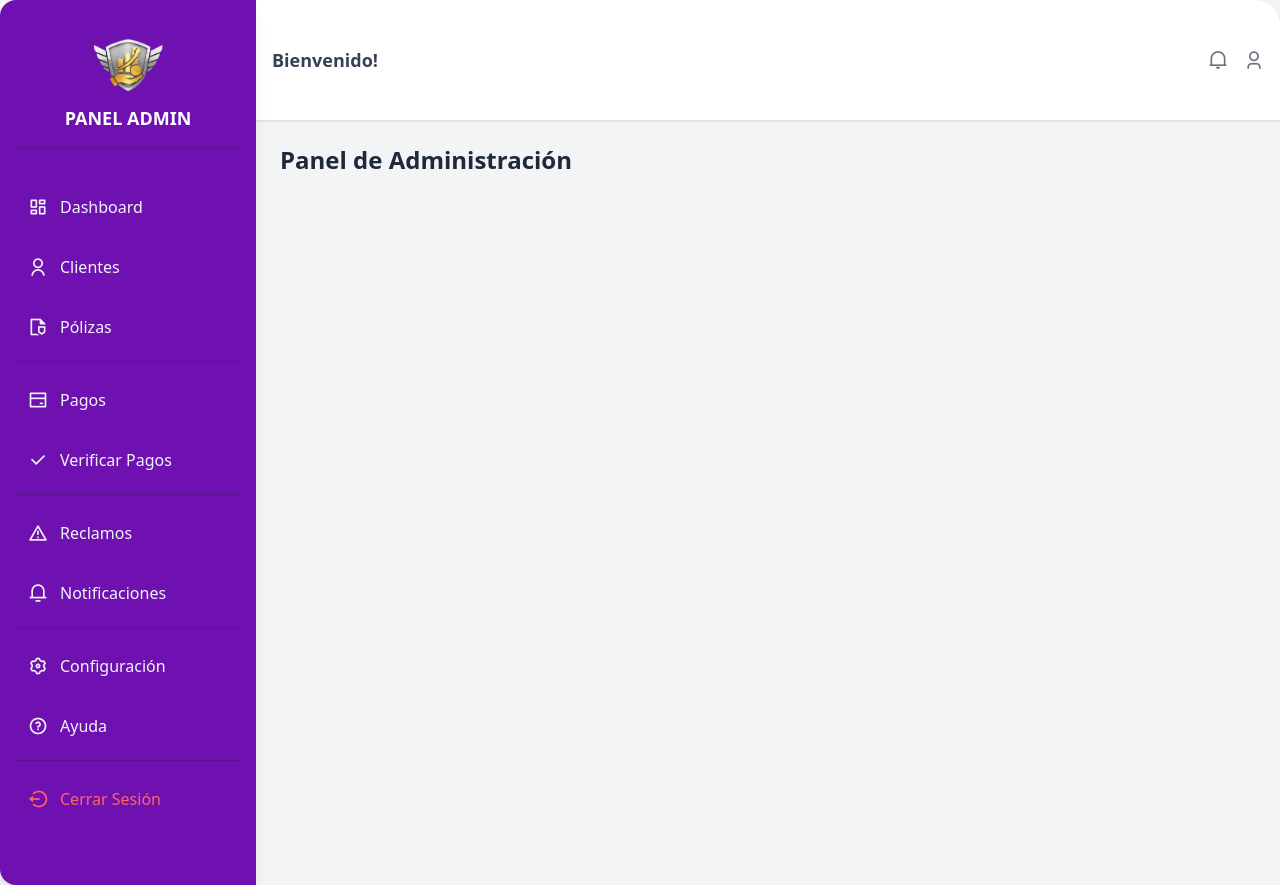
After one commit to Flarxx/Pagina-seguros2025, a Django app: template usuarios/templates/administrador/prueba.html in a window 1280 px wide. The commit adds this page. Run offline with Django 3.2, Linux system fonts and the light colour scheme; the template is opened without the code that fills it, so the values that code supplies are empty; style sheets or scripts are compiled from the project's sources; some libraries are stand-ins or nearby versions.

Commit message:
modificada vista para verificacion de pagos y agregue mejoras al panel admin

```diff
--- a/pagos/views.py
+++ b/pagos/views.py
@@ -63,4 +63,4 @@ def verificar_pagos(request):
         pago.save()
         return redirect('verificar_pagos')
 
-    return render(request, 'pagos/admin/verificar_pagos.html', {'pagos': pagos})
+    return render(request, 'pagos/administrador/verificar_pagos.html', {'pagos': pagos})
--- a/usuarios/templates/administrador/inicio_admin.html
+++ b/usuarios/templates/administrador/inicio_admin.html
@@ -1,4 +1,5 @@
-{% extends 'usuarios/base.html' %}
+{% extends 'administrador/prueba.html' %}
+
 
 {% block content %}
 <h2 class="text-center">Bienvenido al sistema de seguros</h2>
--- /dev/null
+++ b/usuarios/templates/administrador/prueba.html
@@ -0,0 +1,124 @@
+{% load static %}
+<!DOCTYPE html>
+<html lang="es">
+<head>
+    <meta charset="UTF-8">
+    <meta name="viewport" content="width=device-width, initial-scale=1.0">
+    <title>{% block title %}PANEL ADMINISTRADOR{% endblock %}</title>
+
+    <!-- Tailwind CSS -->
+    <link href="{% static 'css/output.css' %}" rel="stylesheet" />
+    <link rel="stylesheet" href="{% static 'css/styles.css' %}">
+
+    <!-- Remix Icon -->
+    <link href="https://cdn.jsdelivr.net/npm/remixicon@4.3.0/fonts/remixicon.css" rel="stylesheet">
+
+    {% block head_extra %}{% endblock %}
+</head>
+<body class="bg-gray-100 font-sans antialiased flex rounded-br-2xl">
+    <!-- Sidebar -->
+    <nav class="w-64 bg-purple-800 text-gray-700 p-4 h-screen fixed shadow-lg rounded-tl-2xl rounded-bl-2xl">
+        <div class="mb-8 flex flex-col items-center py-4 border-b border-purple-900">
+            <img src="{% static 'img/logoprueba.png' %}" alt="Logo Admin Panel" class="h-16 mb-2">
+            <span class="text-lg font-semibold text-white">PANEL ADMIN</span>
+        </div>
+
+        <ul class="space-y-2">
+            <!-- Grupo 1: Gestión principal -->
+            <li>
+                <a href="#" class="flex items-center space-x-3 p-3 rounded-lg text-gray-100 hover:bg-purple-900 transition duration-200">
+                    <i class="ri-dashboard-line text-xl"></i>
+                    <span>Dashboard</span>
+                </a>
+            </li>
+            <li>
+                <a href="#" class="flex items-center space-x-3 p-3 rounded-lg text-gray-100 hover:bg-purple-900 transition duration-200">
+                    <i class="ri-user-line text-xl"></i>
+                    <span>Clientes</span>
+                </a>
+            </li>
+            <li>
+                <a href="#" class="flex items-center space-x-3 p-3 rounded-lg text-gray-100 hover:bg-purple-900 transition duration-200">
+                    <i class="ri-file-shield-2-line text-xl"></i>
+                    <span>Pólizas</span>
+                </a>
+            </li>
+
+            <!-- Grupo 2: Finanzas -->
+            <li class="border-t border-purple-900 pt-3">
+                <a href="#" class="flex items-center space-x-3 p-3 rounded-lg text-gray-100 hover:bg-purple-900 transition duration-200">
+                    <i class="ri-bank-card-line text-xl"></i>
+                    <span>Pagos</span>
+                </a>
+            </li>
+            <li>
+                <a href="{% url 'verificar_pagos' %}" class="flex items-center space-x-3 p-3 rounded-lg text-gray-100 hover:bg-purple-900 transition duration-200">
+                    <i class="ri-check-line text-xl"></i>
+                    <span>Verificar Pagos</span>
+                </a>
+            </li>
+
+            <!-- Grupo 3: Soporte -->
+            <li class="border-t border-purple-900 pt-3">
+                <a href="#" class="flex items-center space-x-3 p-3 rounded-lg text-gray-100 hover:bg-purple-900 transition duration-200">
+                    <i class="ri-alert-line text-xl"></i>
+                    <span>Reclamos</span>
+                </a>
+            </li>
+            <li>
+                <a href="#" class="flex items-center space-x-3 p-3 rounded-lg text-gray-100 hover:bg-purple-900 transition duration-200">
+                    <i class="ri-notification-3-line text-xl"></i>
+                    <span>Notificaciones</span>
+                </a>
+            </li>
+
+            <!-- Grupo 4: Configuración -->
+            <li class="border-t border-purple-900 pt-3">
+                <a href="#" class="flex items-center space-x-3 p-3 rounded-lg text-gray-100 hover:bg-purple-900 transition duration-200">
+                    <i class="ri-settings-3-line text-xl"></i>
+                    <span>Configuración</span>
+                </a>
+            </li>
+            <li>
+                <a href="#" class="flex items-center space-x-3 p-3 rounded-lg text-gray-100 hover:bg-purple-900 transition duration-200">
+                    <i class="ri-question-line text-xl"></i>
+                    <span>Ayuda</span>
+                </a>
+            </li>
+
+            <!-- Logout -->
+            <li class="border-t border-purple-900 pt-3">
+                <a href="{% url 'logout' %}" class="flex items-center space-x-3 p-3 rounded-lg text-red-400 hover:bg-purple-900 hover:text-red-300 transition duration-200">
+                    <i class="ri-logout-circle-line text-xl"></i>
+                    <span>Cerrar Sesión</span>
+                </a>
+            </li>
+        </ul>
+    </nav>
+
+    <!-- Contenido principal -->
+    <div class="flex-1 ml-64">
+        <!-- Encabezado -->
+        <header class="bg-white shadow p-4 flex items-center justify-between h-30 rounded-tr-3xl">
+            <div class="text-lg font-semibold text-gray-700">
+                {% if user.is_authenticated %}
+                    Bienvenido, {{ user.first_name|default:user.username }}!
+                {% else %}
+                    Bienvenido!
+                {% endif %}
+            </div>
+            <div class="flex space-x-4 items-center">
+                <i class="ri-notification-2-line text-gray-500 text-xl cursor-pointer hover:text-gray-700"></i>
+                <i class="ri-user-3-line text-gray-500 text-xl cursor-pointer hover:text-gray-700"></i>
+            </div>
+        </header>
+
+        <!-- Contenido -->
+        <main class="p-6">
+            {% block content %}
+            <h1 class="text-2xl font-bold text-gray-800">Panel de Administración</h1>
+            {% endblock %}
+        </main>
+    </div>
+</body>
+</html>
```
Also changed, not shown: static/css/output.css (+13 -95 lines), media/comprobantes/logoprueba_TsSLhYO.png (added), pagos/templates/pagos/administrador/panel_panel.html (deleted).
